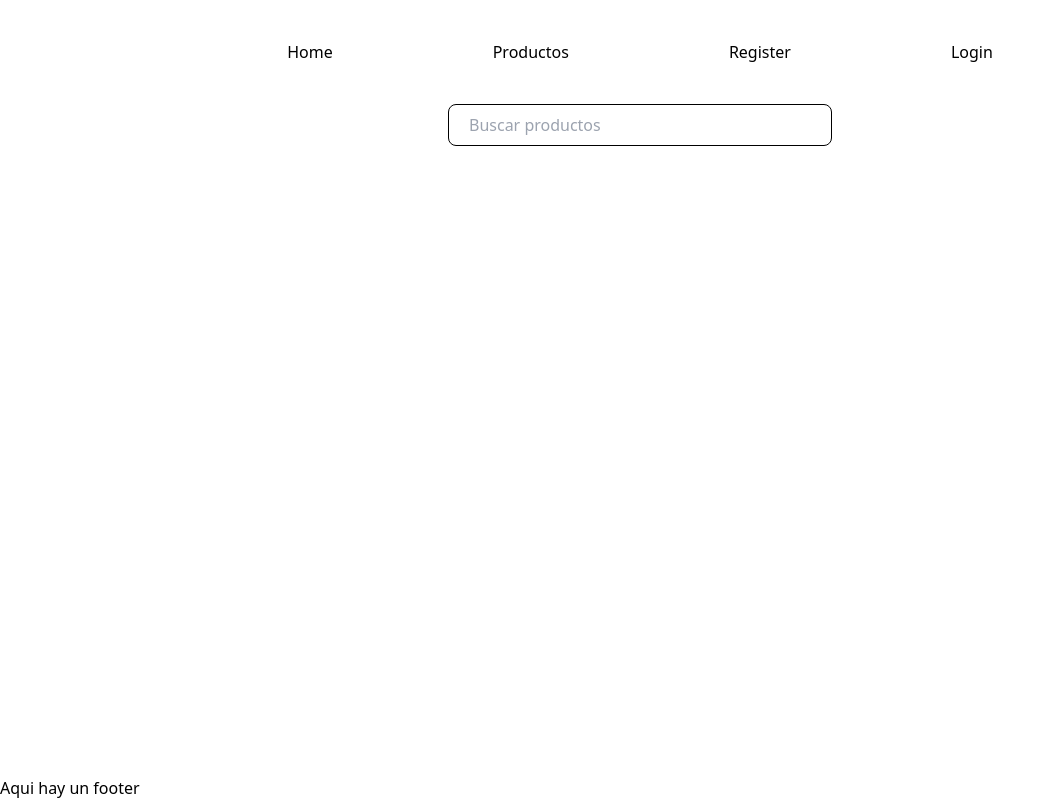
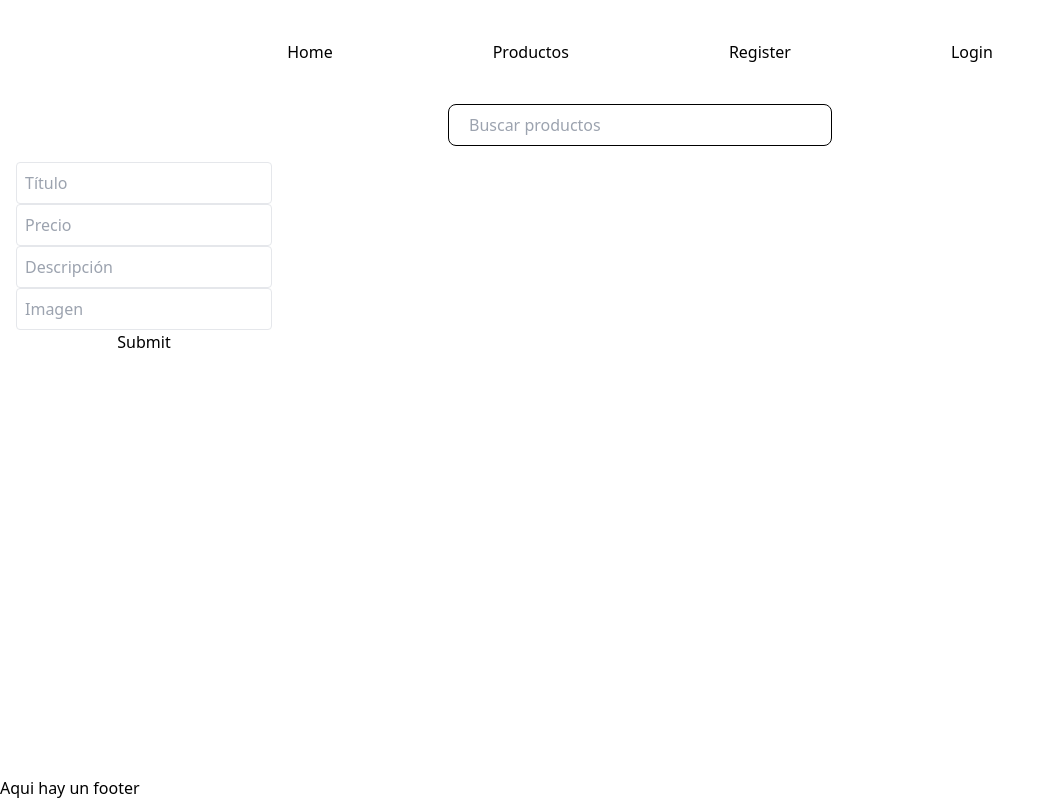
Before and after one commit to 01joanna/fake-commerce, a React (Vite) app: page /products/1/edit in a window 1280 px wide. Shown: the whole page, without its empty margins (0-1055 px from the left). Built offline with nearby package versions, Linux system fonts and the light colour scheme; no server answers.

Commit message:
can POST and EDIT products code

```diff
--- a/src/models/Product.tsx
+++ b/src/models/Product.tsx
@@ -1,9 +1,9 @@
-import type { Category } from "./Category";
+// import type { Category } from "./Category";
 export interface Product {
     id: number,
     title: string,
     price: number,
-    category: Category,
+    // category: Category,
     description: string,
     images: string,
 }
--- a/src/pages/ProductDetail.tsx
+++ b/src/pages/ProductDetail.tsx
@@ -20,7 +20,7 @@ export default function ProductDetail() {
 
     async function handleDelete(id: number) {
         if (!product) return;
-        if (product) {
+        if (id) {
             try {
                 await deleteProduct(product.id);
                 alert("Producto borrado")
@@ -42,7 +42,7 @@ export default function ProductDetail() {
     return (
         <div>
             <img
-                src={product.images}
+                src={product.images[0]}
                 alt={`Imagen de ${product.title}`}
             />
             <h1>{product.title}</h1>
--- /dev/null
+++ b/src/pages/ProductForm.tsx
@@ -0,0 +1,93 @@
+import { useNavigate, useParams } from "react-router-dom"
+import { useState, useEffect } from "react";
+import type { Product } from "../models/Product";
+import { fetchProductById, createProduct, updateProduct } from "../api/products";
+
+export default function ProductForm() {
+    const { id } = useParams<{ id: string }>();
+    const navigate = useNavigate();
+    const [error, setError] = useState<string | null>(null)
+
+    const [title, setTitle] = useState<string>("")
+    const [price, setPrice] = useState<string>("")
+    const [description, setDescription] = useState<string>("")
+    const [images, setImages] = useState<string>("")
+
+    useEffect(() => {
+        if (id) {
+            fetchProductById(Number(id))
+                .then(product => {
+                    setTitle(product.title)
+                    setPrice(product.price.toString());
+                    setDescription(product.description)
+                    setImages(product.images[0])
+                })
+        }
+    }, [id])
+
+    async function handleSubmit(e: React.FormEvent) {
+        e.preventDefault();
+
+        const payload: Omit<Product, "id"> = {
+            title,
+            price: Number(price),
+            description,
+            images: images
+        }
+
+        try {
+            if (id) {
+                await updateProduct(Number(id), payload);
+                alert("Producto editado");
+            } else {
+                await createProduct(payload)
+                alert("Producto creado")
+            }
+            navigate("/products")
+        } catch (err) {
+            alert("Error al guardar el producto")
+        }
+    }
+
+    if (error) return <div>{error}</div>
+
+    return (
+        <form
+            onSubmit={handleSubmit}
+            className="flex flex-col w-64"
+        >
+            <input
+                type="text"
+                value={title}
+                onChange={e => setTitle(e.target.value)}
+                placeholder="Título"
+                className="border p-2 rounded"
+            />
+            <input
+                type="number"
+                value={price}
+                onChange={e => setPrice(e.target.value)}
+                placeholder="Precio"
+                className="border p-2 rounded"
+            />
+            <input
+                type="text"
+                value={description}
+                onChange={e => setDescription(e.target.value)}
+                placeholder="Descripción"
+                className="border p-2 rounded"
+            />
+            <input
+                type="text"
+                value={images}
+                onChange={e => setImages(e.target.value)}
+                placeholder="Imagen"
+                className="border p-2 rounded"
+            />
+            <button
+            type="submit"
+            className="">Submit</button>
+
+        </form>
+    )
+}
--- a/src/pages/ProductsList.tsx
+++ b/src/pages/ProductsList.tsx
@@ -6,7 +6,6 @@ export default function ProductsList() {
 
     const { products, error, setProducts } = useProducts()
     if (error) return <div>Error: {error.message}</div>
-    console.log(products)
 
     async function handleDelete(id: number) {
         if (id) {
--- a/src/router/AppRouter.tsx
+++ b/src/router/AppRouter.tsx
@@ -4,6 +4,7 @@ import Login from "../pages/Login";
 import Register from "../pages/Register";
 import ProductsList from "../pages/ProductsList";
 import ProductDetail from "../pages/ProductDetail";
+import ProductForm from '../pages/ProductForm'
 
 export default function AppRouter() {
     return (
@@ -13,6 +14,8 @@ export default function AppRouter() {
             <Route path="/register" element={<Register />} />
             <Route path="/products" element={<ProductsList />} />
             <Route path="/products/:id" element={<ProductDetail />} />
+            <Route path="/products/new" element={<ProductForm />} />
+            <Route path="/products/:id/edit" element={<ProductForm/>} />
         </Routes>
     );
 }
```
